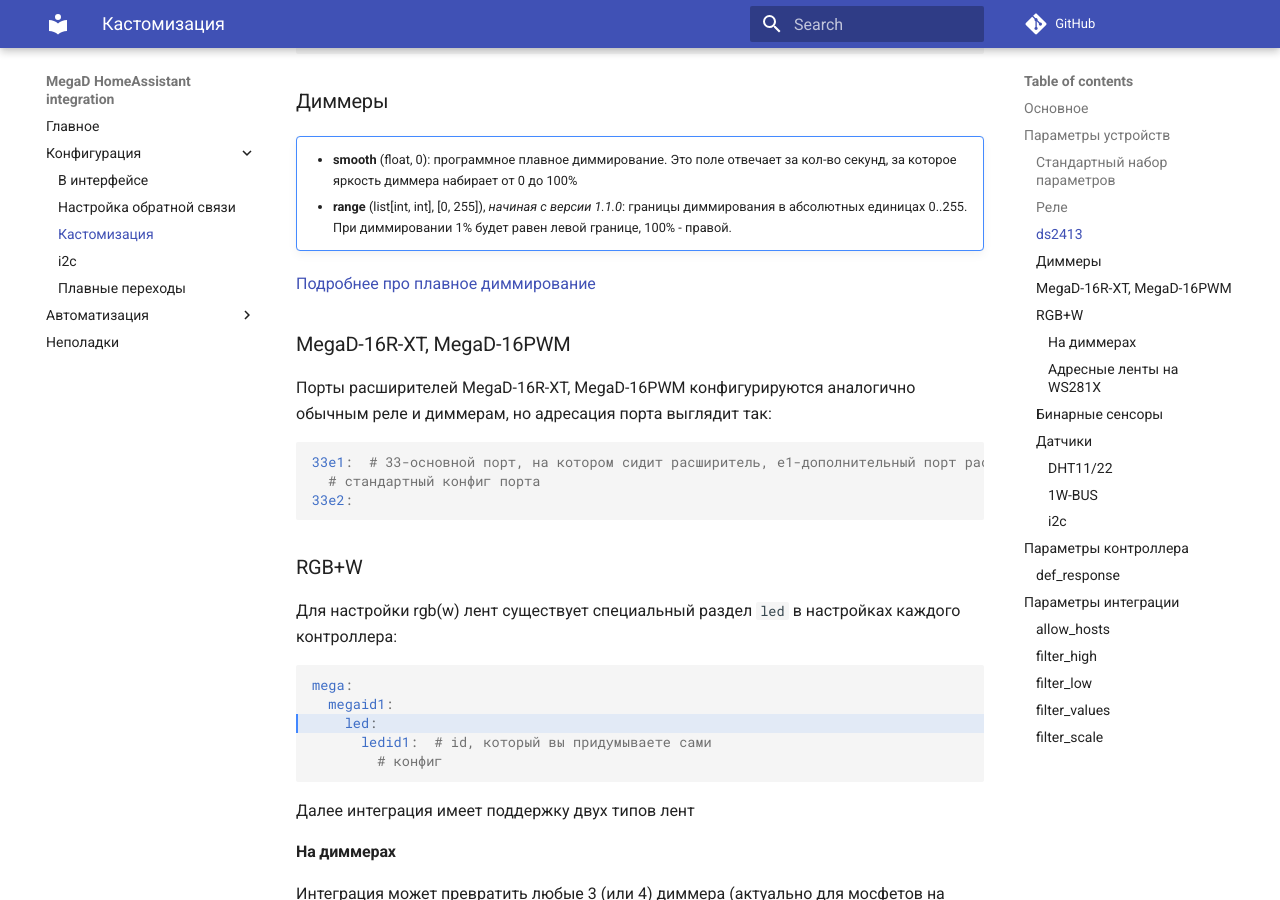
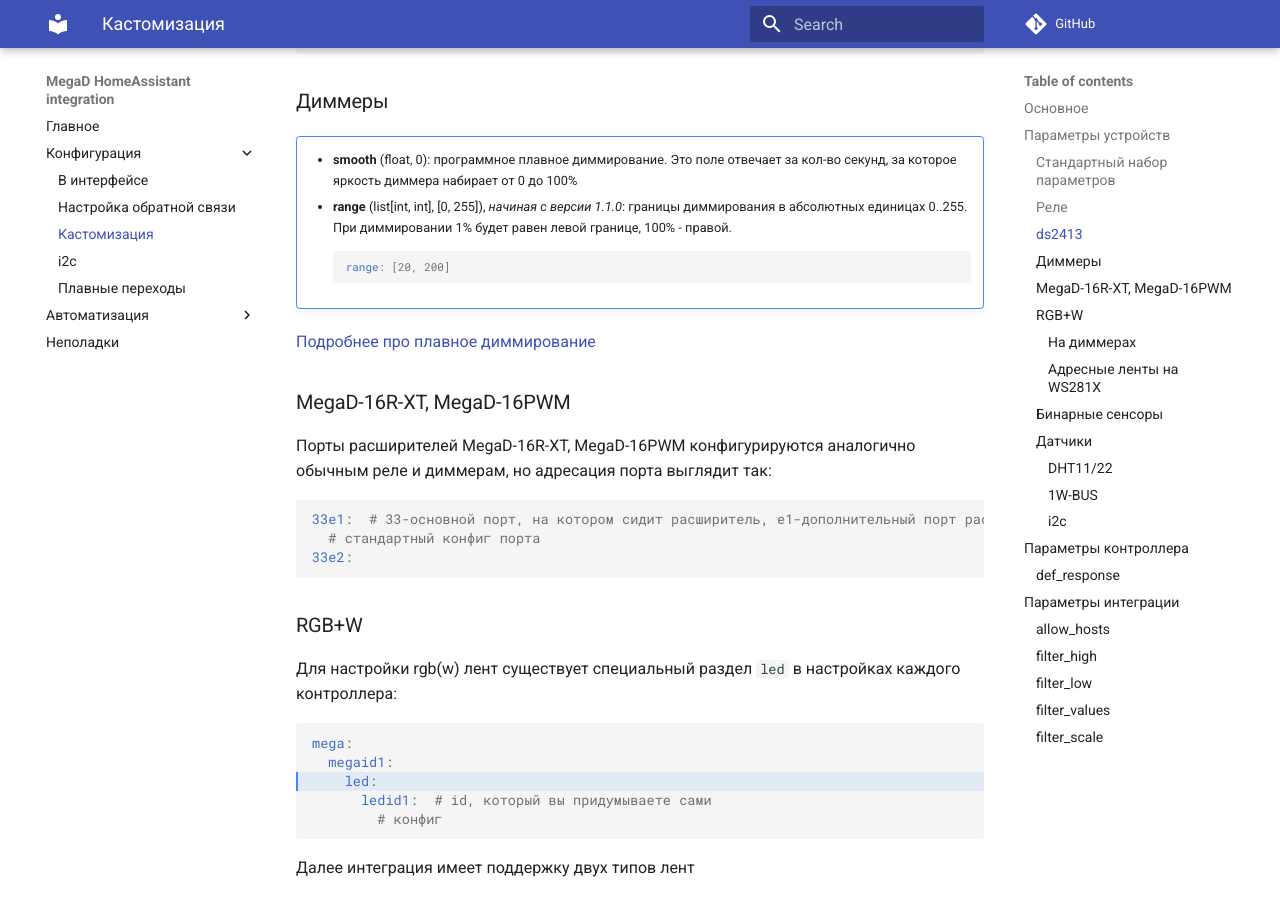
Before and after one commit to andvikt/mega_hacs, an MkDocs documentation site: the page built from docs/yaml.md, in a window 1280 px wide and 900 px high, scrolled down 2016 px. Built offline with MkDocs 1.6.1 and Material for MkDocs 9.7.7, drawn with Linux system fonts in a browser that asks for light colours; comment, search, counter and statistics services are not loaded.

Commit message:
new config adressation

````diff
--- a/docs/yaml.md
+++ b/docs/yaml.md
@@ -83,6 +83,9 @@
     диммера набирает от 0 до 100%
     - **range** (list[int, int], [0, 255]), *начиная с версии 1.1.0*: границы диммирования в абсолютных единицах 0..255. При диммировании 1%
     будет равен левой границе, 100% - правой.
+    ```yaml
+    range: [20, 200]
+    ```
 [Подробнее про плавное диммирование](smooth.md)
 ### MegaD-16R-XT, MegaD-16PWM
 Порты расширителей MegaD-16R-XT, MegaD-16PWM конфигурируются аналогично обычным реле и диммерам, но адресация порта
````
